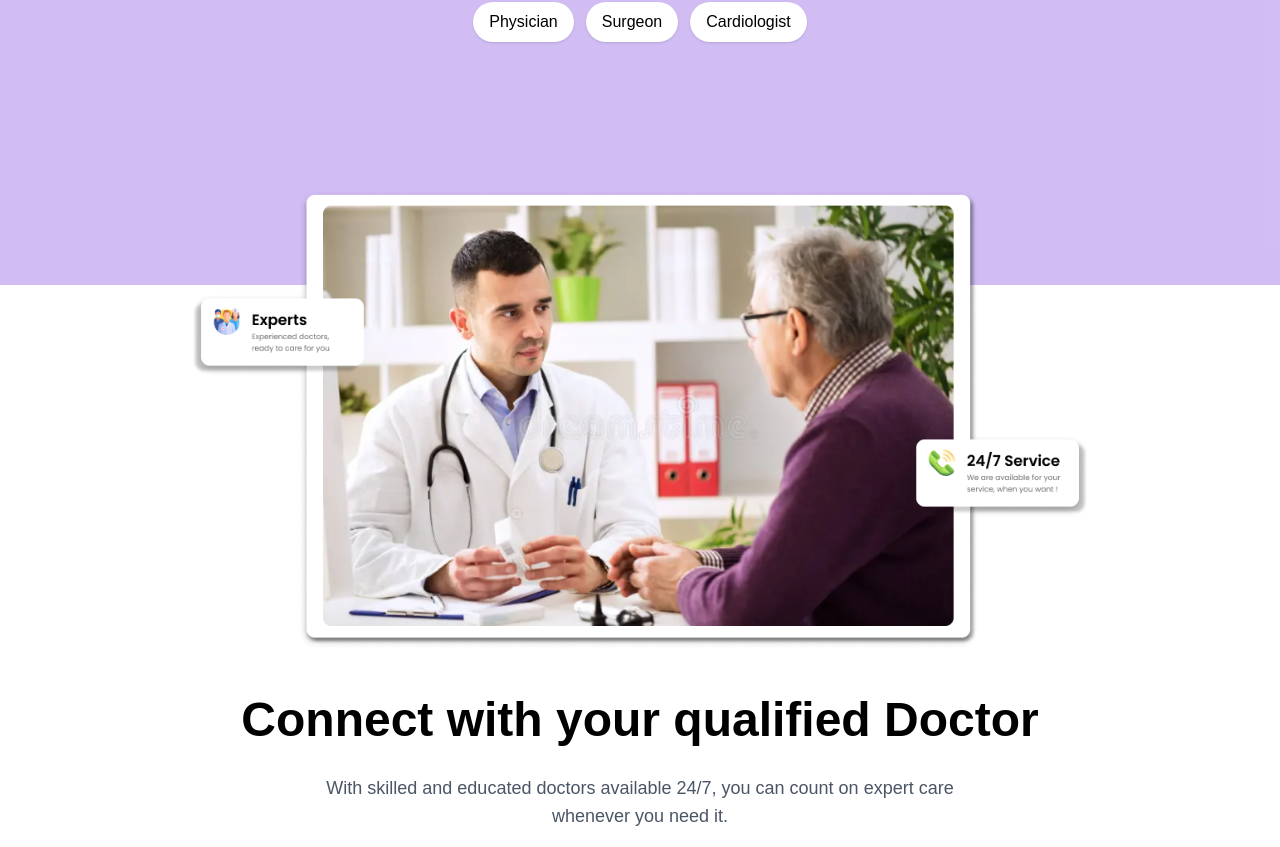
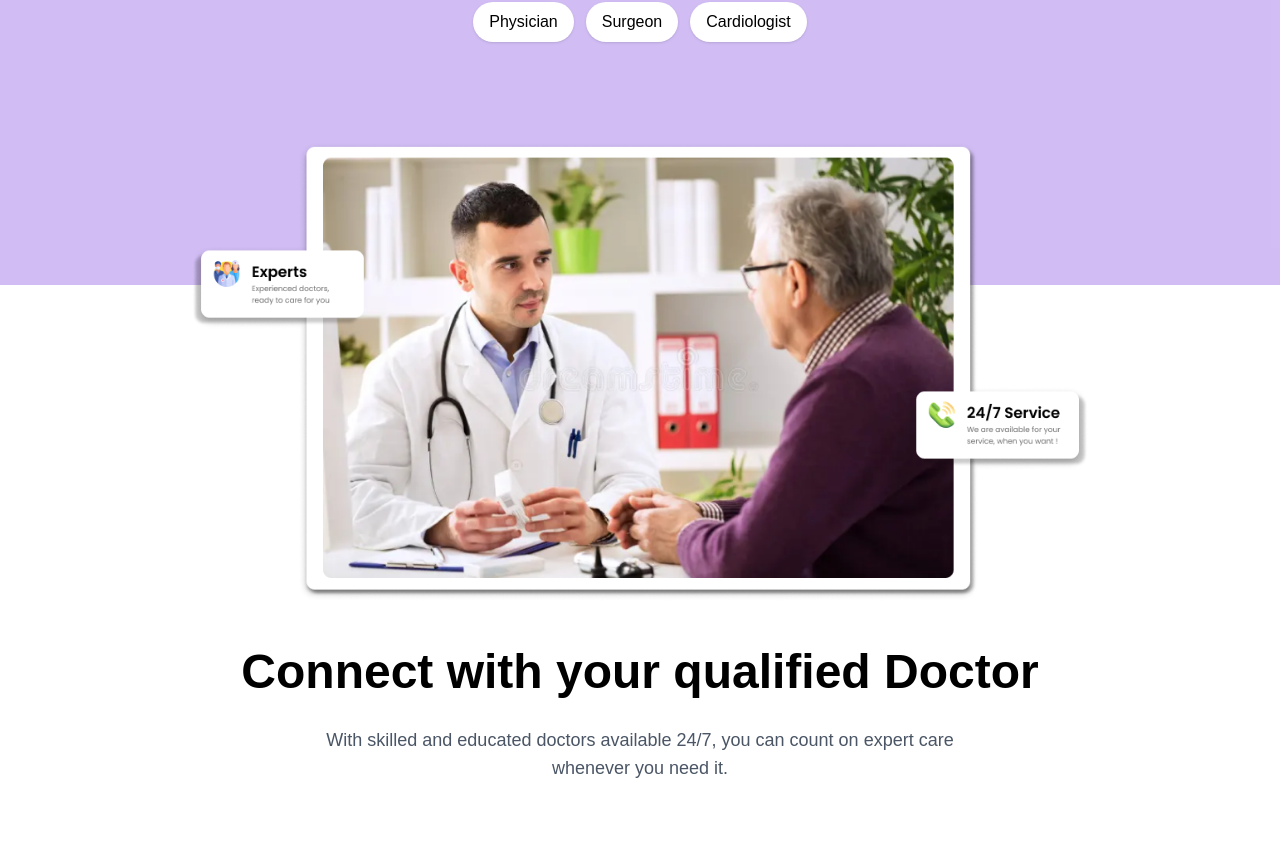
Before and after one commit to ayushhkkkk3585/CareerMade-frontend, a Next.js app: page / in a window 1280 px wide. Shown: the part 515-1362 px from the top of the page. Built offline with nearby package versions, Linux system fonts and the light colour scheme; a web font is replaced by a local one.

Commit message:
fixed the movile view of land.tsx

```diff
--- a/app/components/Land.tsx
+++ b/app/components/Land.tsx
@@ -172,16 +172,20 @@
         initial={{ opacity: 0, y: 50 }}
         whileInView={{ opacity: 1, y: 0 }}
         transition={{ duration: 0.7 }}
-        className="relative -mt-[40vh]  sm:-mt-[12vh] z-10 flex justify-center px-4"
+        className="relative z-10 flex justify-center px-4 -mt-[10vh] sm:-mt-[14vh] md:-mt-[16vh] lg:-mt-[18vh]"
       >
         <div className="w-full max-w-4xl">
-          <img
-            src="/newer.png"
-            alt="Doctor consultation"
-            className="w-full h-auto object-contain"
-          />
+          <div className="relative">
+            <div className="absolute inset-0 "></div>
+            <img
+              src="/newer.png"
+              alt="Doctor consultation"
+              className="w-full h-auto object-contain rounded-2xl "
+            />
+          </div>
         </div>
       </motion.div>
+
 
       {/* CATEGORY OVERVIEW */}
       <div className="p-3 sm:p-6 lg:p-10 bg-white pt-24 sm:pt-32 md:pt-40">
```
